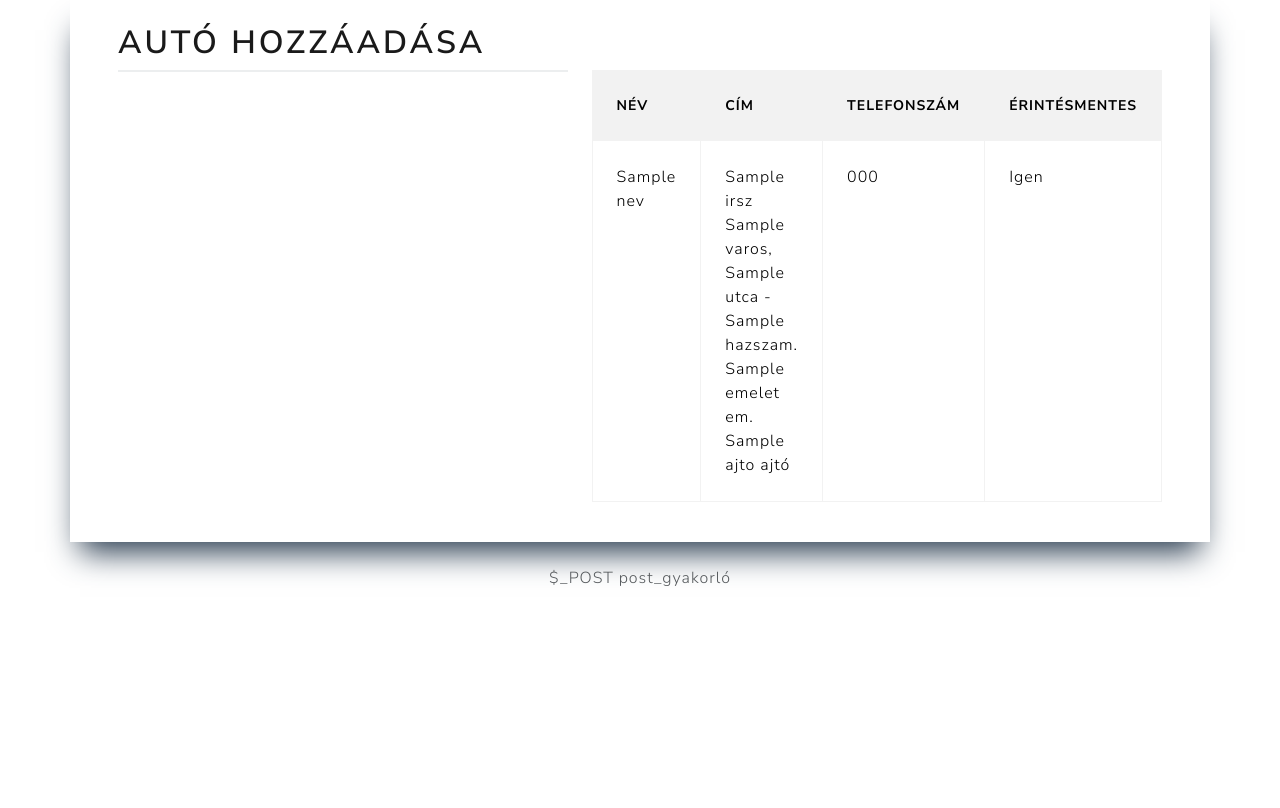
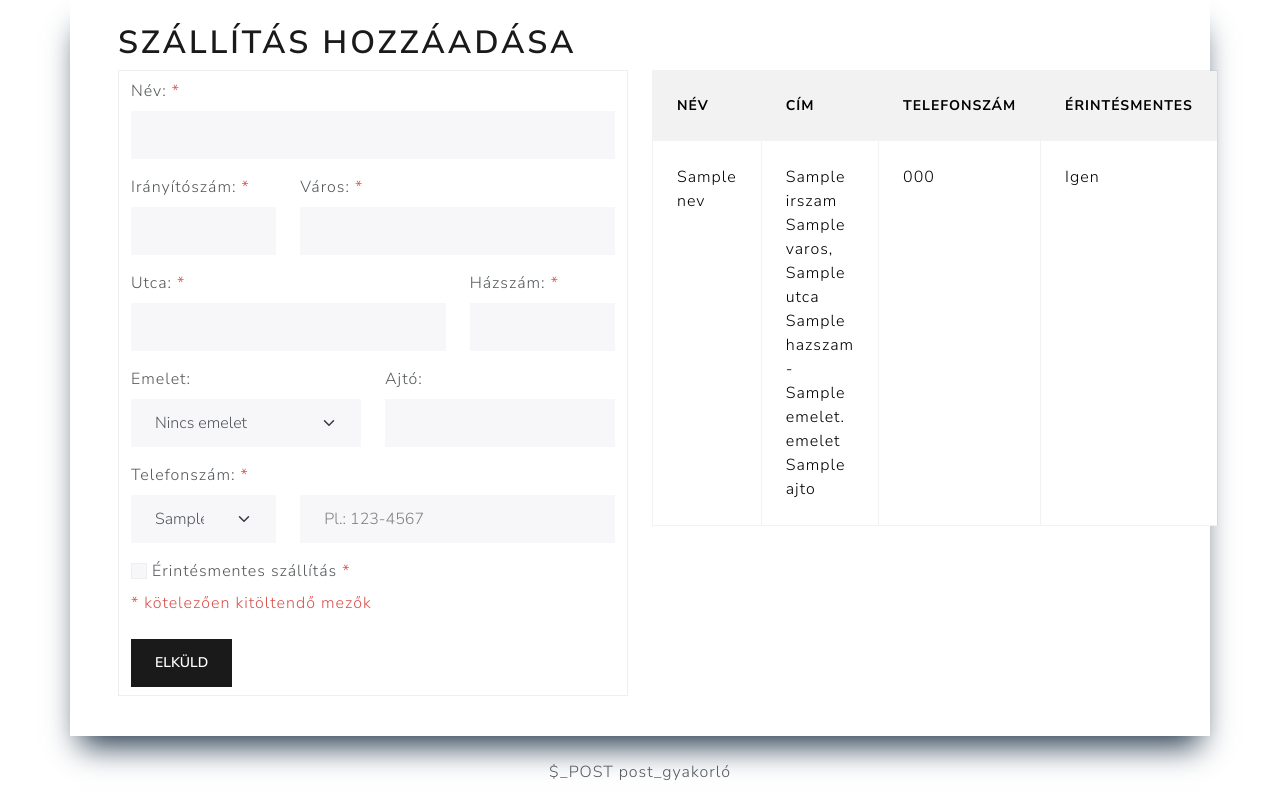
Before and after one commit to bencso/school_tasks-laravel, a Laravel app: template post-gyakorlo/resources/views/szallitas.blade.php in a window 1280 px wide. Shown: the part 92-900 px from the top of the page. Before the commit the page ends 678 px from the top, so only its background shows below. Run offline with Laravel 12, Linux system fonts and the light colour scheme; the template is opened without the code that fills it: most values are stand-ins (such as "Sample title", 1, 10 or a date in 2020).

Commit message:
UPDATE 2024.12.17.

```diff
--- a/post-gyakorlo/resources/views/szallitas.blade.php
+++ b/post-gyakorlo/resources/views/szallitas.blade.php
@@ -1,16 +1,95 @@
 @extends('layout')
-@section('title', 'Autó')
+@section('title', 'Szállítás')
 @section('content')
     <section>
-        <h1>Autó hozzáadása</h1>
+        <h1>Szállítás hozzáadása</h1>
         <div class="row">
-            <div class="col-md mb-3">
+            <div class="col-md-6 mb-3">
                 <div class="border container">
                     <form action="/szallitas" method="POST">
                         @csrf
+                        <div class="py-2">
+                            <label for="nev" class="form-label">Név: <span class="text-danger">*</span></label>
+                            <input type="text" class="form-control @error('nev') is-invalid @enderror"
+                                value="{{ old('nev') }}" id="nev" name="nev">
+                        </div>
+                        <div class="py-2 row">
+                            <div class="col-md-4">
+                                <label for="irszam" class="form-label">Irányítószám: <span
+                                        class="text-danger">*</span></label>
+                                <input type="text" class="form-control @error('irszam') is-invalid @enderror"
+                                    value="{{ old('irszam') }}" id="irszam" name="irszam">
+                            </div>
+                            <div class="col-md-8">
+                                <label for="varos" class="form-label">Város: <span class="text-danger">*</span></label>
+                                <input type="text" class="form-control @error('varos') is-invalid @enderror"
+                                    value="{{ old('varos') }}" id="varos" name="varos">
+                            </div>
+                        </div>
+                        <div class="py-2 row">
+                            <div class="col-md-8">
+                                <label for="utca" class="form-label">Utca: <span class="text-danger">*</span></label>
+                                <input type="text" class="form-control @error('utca') is-invalid @enderror"
+                                    value="{{ old('utca') }}" id="utca" name="utca">
+                            </div>
+                            <div class="col-md-4">
+                                <label for="hazszam" class="form-label">Házszám: <span class="text-danger">*</span></label>
+                                <input type="text" class="form-control @error('hazszam') is-invalid @enderror"
+                                    value="{{ old('hazszam') }}" id="hazszam" name="hazszam">
+                            </div>
+                        </div>
+                        <div class="py-2 row">
+                            <div class="col-md-6">
+                                <label for="emelet" class="form-label">Emelet:</label>
+                                <select name="emelet" class="form-select" id="emelet">
+                                    <option value="">Nincs emelet</option>
+                                    <option value="fsz" @if (old('emelet') == 'fsz') selected @endif>Földszint
+                                    </option>
+                                    @for ($i = 1; $i < 31; $i++)
+                                        <option value="{{ $i }}."
+                                            @if (old('emelet') == $i . '.') selected @endif>{{ $i }}.
+                                            emelet</option>
+                                    @endfor
+                                </select>
+                            </div>
+                            <div class="col-md-6">
+                                <label for="ajto" class="form-label">Ajtó:</label>
+                                <input type="text" class="form-control"
+                                    value="{{ old('ajto') }}" id="ajto" name="ajto">
+                            </div>
+                        </div>
+                        <div class="py-2 row">
+                            <label for="tel" class="form-label">Telefonszám: <span class="text-danger">*</span></label>
+                            <div class="col-md-4">
+                                <select name="tel_korzet" class="form-select" id="tel_korzet">
+                                    @for ($i = 0; $i < count($korzet); $i++)
+                                        <option value="{{ $korzet[$i] }}"
+                                            @if (old('tel_korzet') == $korzet[$i]) selected @endif>{{ $korzet[$i] }}</option>
+                                    @endfor
+                                </select>
+                            </div>
+                            <div class="col-md-8">
+                                <input type="text" class="form-control @error('tel') is-invalid @enderror"
+                                    value="{{ old('tel') }}" id="tel" name="tel" placeholder="Pl.: 123-4567">
+                            </div>
+                            @error('tel')
+                                <p class="text-danger">{{ $message }}</p>
+                            @enderror
+                        </div>
+                        <div class="py-2">
+                            <input type="checkbox" id="erintesmentes" name="erintesmentes" value="i"
+                                class="form-check-input" @if (old('erintesmentes') == 'i') checked @endif>
+                            <label for="erintesmentes">Érintésmentes szállítás <span class="text-danger">*</span></label>
+                        </div>
+                        <p class="text-danger">* kötelezően kitöltendő mezők</p>
+                        <div class="py-2">
+                            <button type="submit" class="btn btn-primary">Elküld</button>
+                        </div>
                 </div>
+                </form>
             </div>
-            <div class="col-md">
+
+            <div class="col-md-6">
                 <table class="table table-bordered table-striped table-responsive">
                     <tr>
                         <th>Név</th>
@@ -24,12 +103,15 @@
                                 {{ $szallitas->nev }}
                             </td>
                             <td>
-                                {{ $szallitas->irsz }}
-                                {{ $szallitas->varos }},
-                                {{ $szallitas->utca }} -
-                                {{ $szallitas->hazszam }}.
-                                {{ $szallitas->emelet }} em.
-                                {{ $szallitas->ajto }} ajtó
+                                {{ $szallitas->irszam . ' ' . $szallitas->varos . ', ' . $szallitas->utca . ' ' . $szallitas->hazszam }}
+                                @if ($szallitas->emelet != '')
+                                    - @if ($szallitas->emelet == 'fsz')
+                                        {{ $szallitas->emelet }}.
+                                    @else
+                                        {{ $szallitas->emelet }}. emelet
+                                    @endif
+                                    {{ $szallitas->ajto }}
+                                @endif
                             </td>
                             <td>
                                 {{ $szallitas->tel }}
```
Also changed, not shown: post-gyakorlo/Http/Controllers/AutoController.php (added, +46 -0 lines), post-gyakorlo/Http/Controllers/Controller.php (added, +8 -0 lines), post-gyakorlo/Http/Controllers/KlippController.php (added, +49 -0 lines), post-gyakorlo/Http/Controllers/SzallitasController.php (added, +48 -0 lines), post-gyakorlo/Http/Controllers/TanuloController.php (added, +47 -0 lines), post-gyakorlo/Models/Auto.php (added, +12 -0 lines), post-gyakorlo/Models/Klipp.php (added, +11 -0 lines), post-gyakorlo/Models/Szallitas.php (added, +11 -0 lines), post-gyakorlo/Models/Tanulo.php (added, +11 -0 lines), post-gyakorlo/Models/User.php (added, +48 -0 lines), post-gyakorlo/resources/views/autok.blade.php (+6 -7 lines), post-gyakorlo/resources/views/klippek.blade.php (+5 -6 lines).
